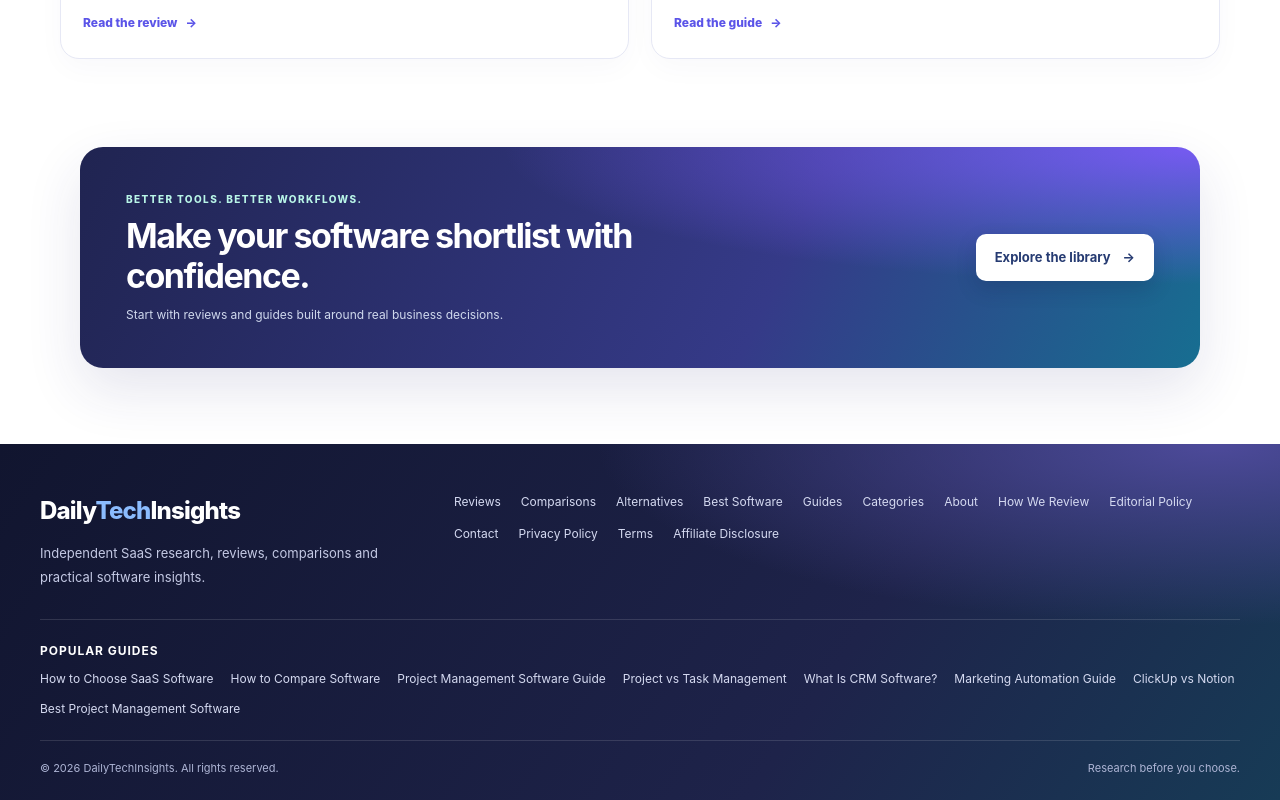
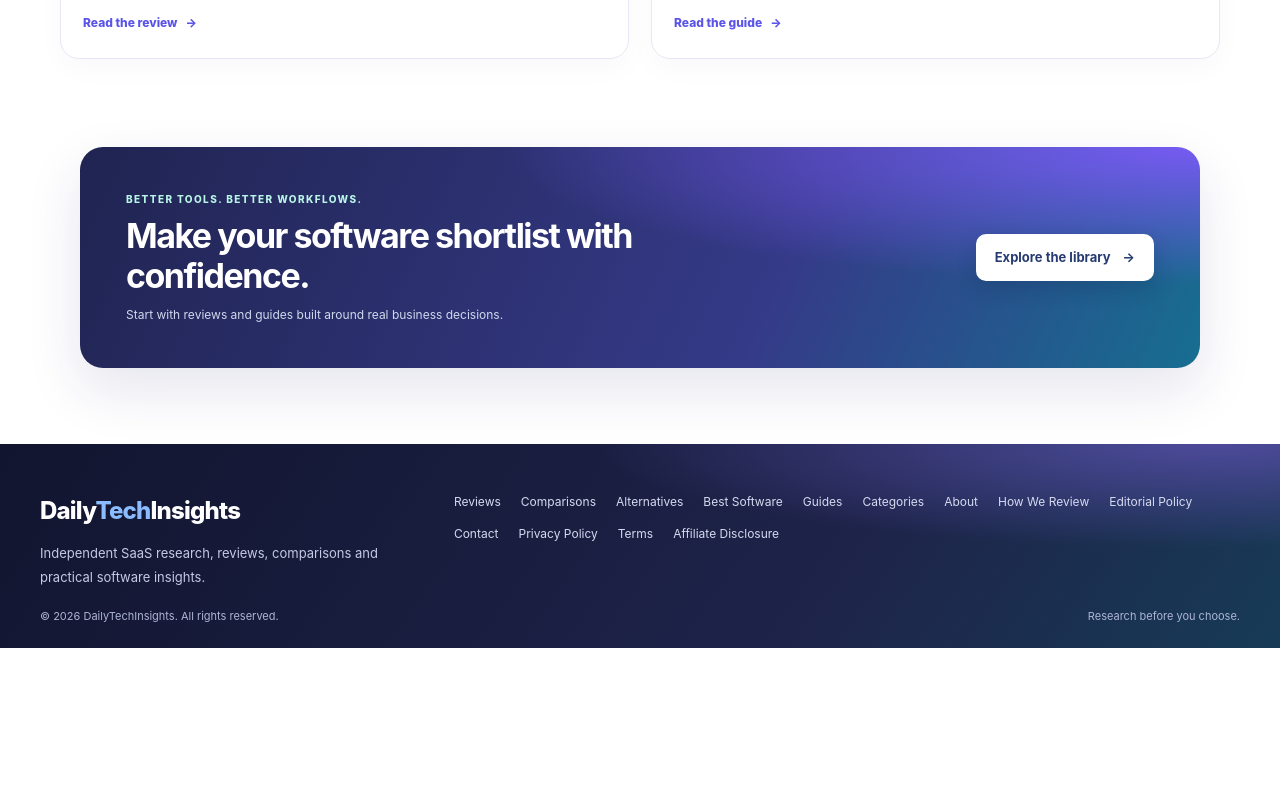
Before and after one commit to franklinctapley-del1122/dailytechinsights, a Next.js app in the folder react-app/: page / in a window 1280 px wide. Shown: the part 2718-3518 px from the top of the page. After the commit the page ends 3366 px from the top, so only its background shows below. Built offline with nearby package versions, Linux system fonts and the light colour scheme.

Commit message:
Remove Popular guides footer section

```diff
--- a/react-app/components/SiteFooter.tsx
+++ b/react-app/components/SiteFooter.tsx
@@ -16,17 +16,6 @@ const mainLinks = [
   ["Affiliate Disclosure", "/affiliate-disclosure/"],
 ];
 
-const popularGuides = [
-  ["How to Choose SaaS Software", "/guides/how-to-choose-saas-software/"],
-  ["How to Compare Software", "/guides/how-to-compare-software/"],
-  ["Project Management Software Guide", "/guides/what-is-project-management-software/"],
-  ["Project vs Task Management", "/guides/project-management-vs-task-management/"],
-  ["What Is CRM Software?", "/guides/what-is-crm-software/"],
-  ["Marketing Automation Guide", "/guides/what-is-marketing-automation/"],
-  ["ClickUp vs Notion", "/comparisons/clickup-vs-notion/"],
-  ["Best Project Management Software", "/best/project-management-software/"],
-];
-
 export default function SiteFooter() {
   return (
     <footer className="site-footer-react">
@@ -40,10 +29,6 @@ export default function SiteFooter() {
             {mainLinks.map(([label, href]) => <Link key={href} href={href}>{label}</Link>)}
           </nav>
         </div>
-        <div className="site-footer-react__resources">
-          <strong>Popular guides</strong>
-          {popularGuides.map(([label, href]) => <Link key={href} href={href}>{label}</Link>)}
-        </div>
         <div className="site-footer-react__bottom">
           <span>© {new Date().getFullYear()} DailyTechInsights. All rights reserved.</span>
           <span>Research before you choose.</span>
```
